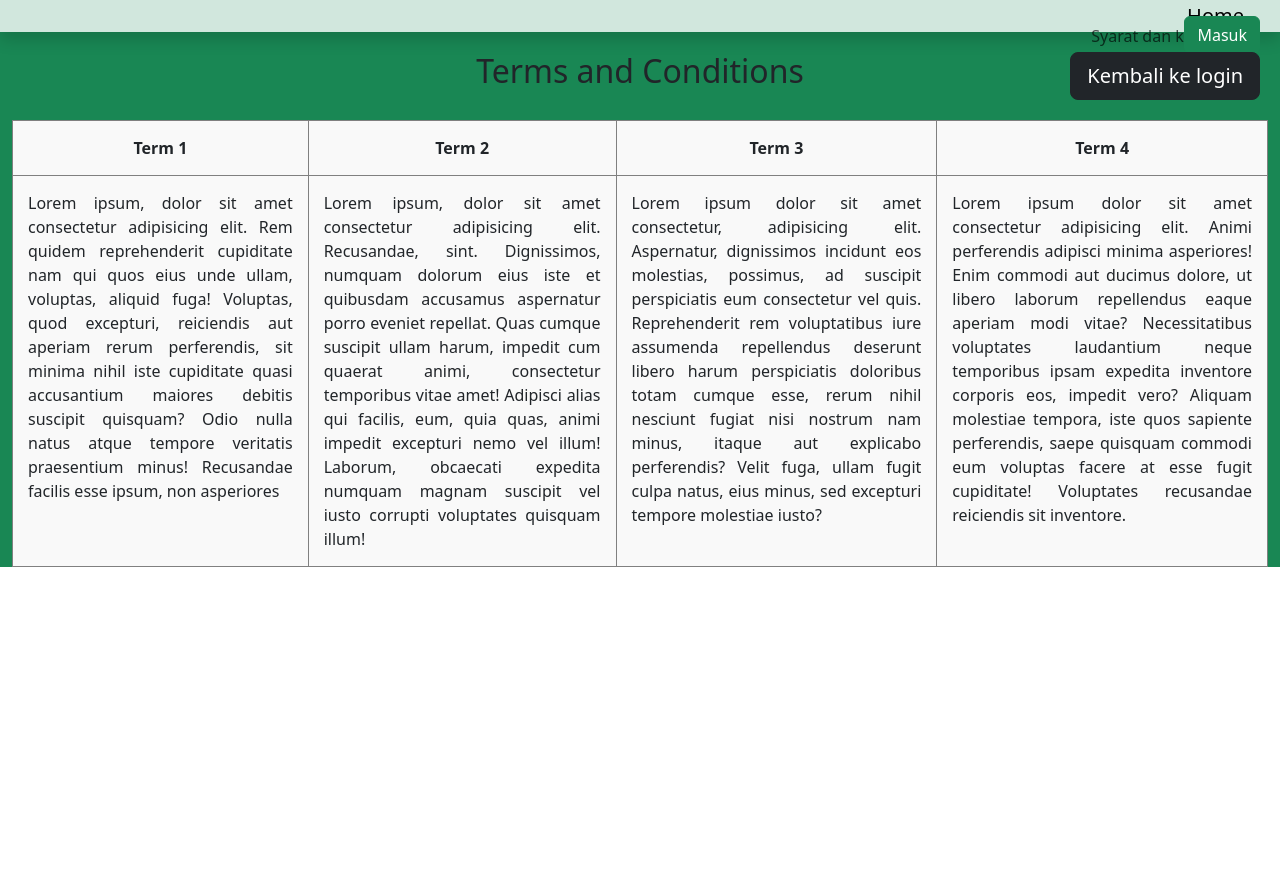
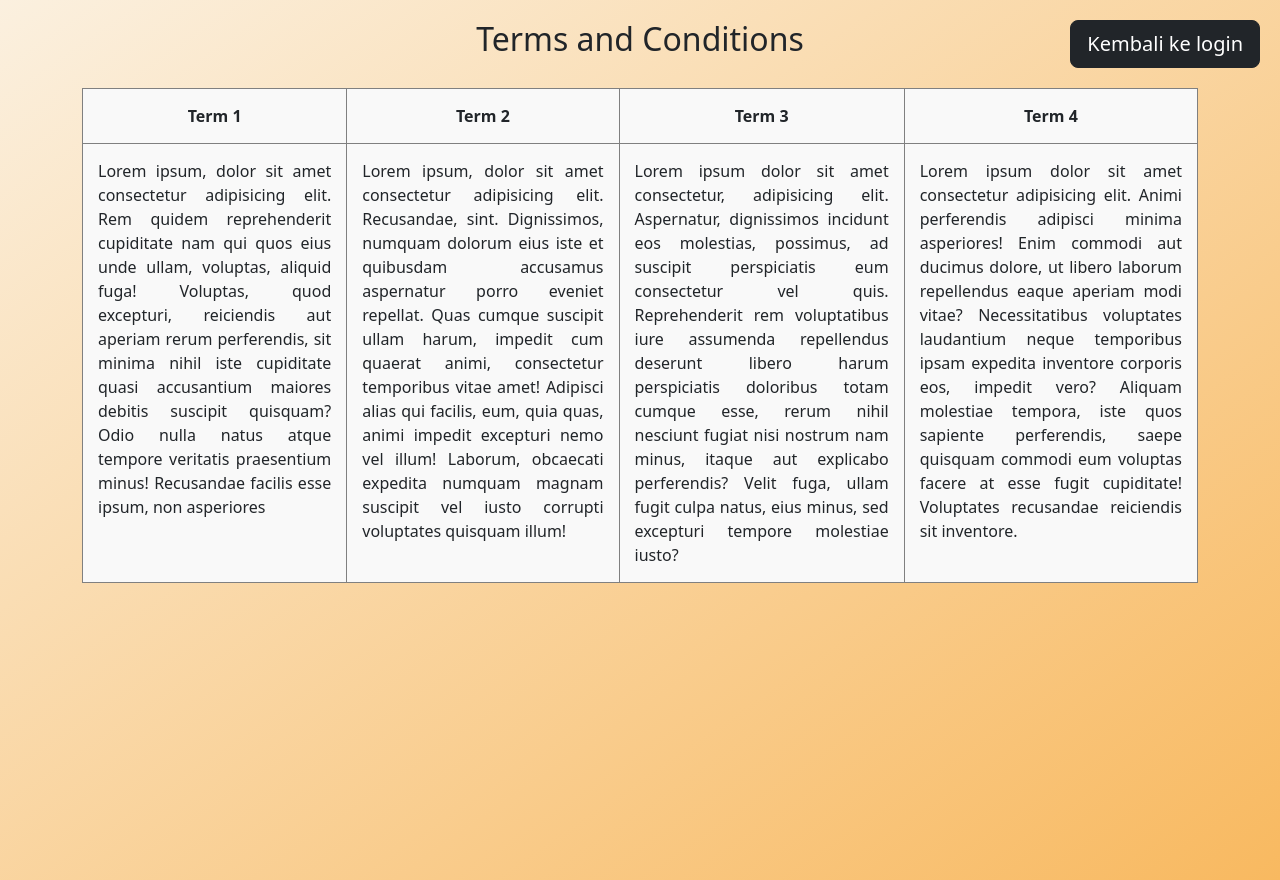
Before and after one commit to Aaronn08/Project_vaksin, a Flask app: page /syarat in a window 1280 px wide. Run offline with Flask 3, Linux system fonts and the light colour scheme; data comes from the database, SQL or seed files in the repository.

Commit message:
layout.html

```diff
--- a/templates/layout.html
+++ b/templates/layout.html
@@ -3,51 +3,37 @@
 <head>
     <meta charset="UTF-8">
     <meta name="viewport" content="width=device-width, initial-scale=1.0">
-    <title>PROJECT X</title>
+    <title>DATA VAKSIN</title>
     <link href="https://cdn.jsdelivr.net/npm/bootstrap@5.3.3/dist/css/bootstrap.min.css" rel="stylesheet" integrity="sha384-QWTKZyjpPEjISv5WaRU9OFeRpok6YctnYmDr5pNlyT2bRjXh0JMhjY6hW+ALEwIH" crossorigin="anonymous">
+    <link href="https://cdn.jsdelivr.net/npm/bootstrap-icons/font/bootstrap-icons.css" rel="stylesheet">
 </head>
-</head>
+<style>
+      .container {
+    height: 100vh;
+    position: fixed;
+    top: 0;
+    left: 0;
+    right: 0;
+    bottom: 0;
+  }
+
+  body{
+          background: linear-gradient(to bottom right, #fbf0df, #f8b960);
+          min-height: 100vh;
+          margin: 0;
+
+  }
+          </style>
 <body>
-    <nav class="p-3  navbar navbar-expand-lg bg-success-subtle shadow">
 
-
-        <div class="container-fluid">
-          <a class="navbar-brand" href="/home">Home</a>
-
-          <button class="navbar-toggler" type="button" data-bs-toggle="collapse" data-bs-target="#navbarNav" aria-controls="navbarNav" aria-expanded="false" aria-label="Toggle navigation">
-            <span class="navbar-toggler-icon"></span>
-          </button>
-          <div class="collapse navbar-collapse" id="navbarNav">
-            <ul class="navbar-nav ms-auto">
-
-              <li class="nav-item">
-                <a class="nav-link" href="/syarat">Syarat dan ketentuan</a>
-
-              </li>
-              <li class="nav-item">
-                <a class="btn btn-success" href="/login">Masuk</a>
-              </li>
-            </ul>
-          </div>
+        <div class="row justify-content-center">
+            <div class="col-10">
+                {% block konten %}
+                {% endblock %}
+            </div>
         </div>
-      </nav>
-
-      <div class="container-xxl bg-success">
-            <div class="row">
-              <div class="col-1">
-                </div>
-                <div class="col-10 bg-success"></div>
-        <!-- Content here -->
-        {% block konten %}
-        {% endblock %}
-        <div class="col-1">
-
-        </div>
-    </div>
     </div>
 
     <script src="https://cdn.jsdelivr.net/npm/bootstrap@5.3.3/dist/js/bootstrap.bundle.min.js" integrity="sha384-YvpcrYf0tY3lHB60NNkmXc5s9fDVZLESaAA55NDzOxhy9GkcIdslK1eN7N6jIeHz" crossorigin="anonymous"></script>
-  </body>
-
 </body>
 </html>
```
